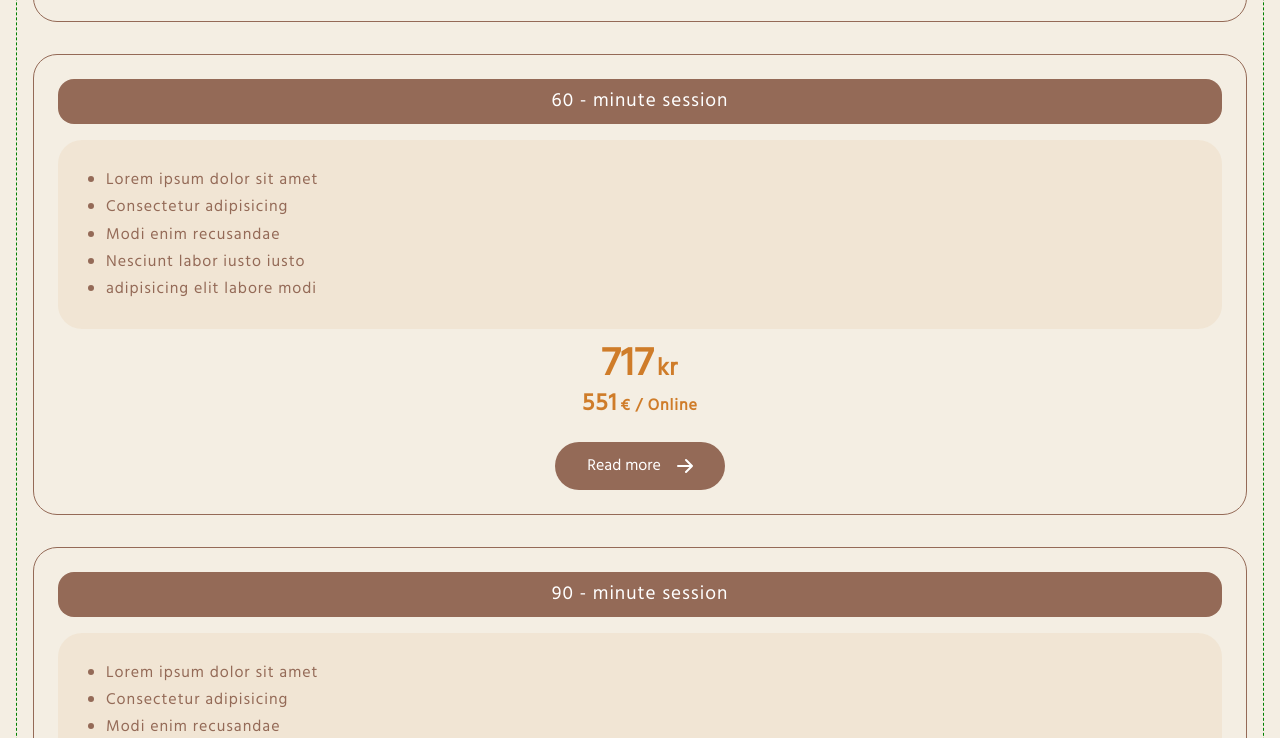
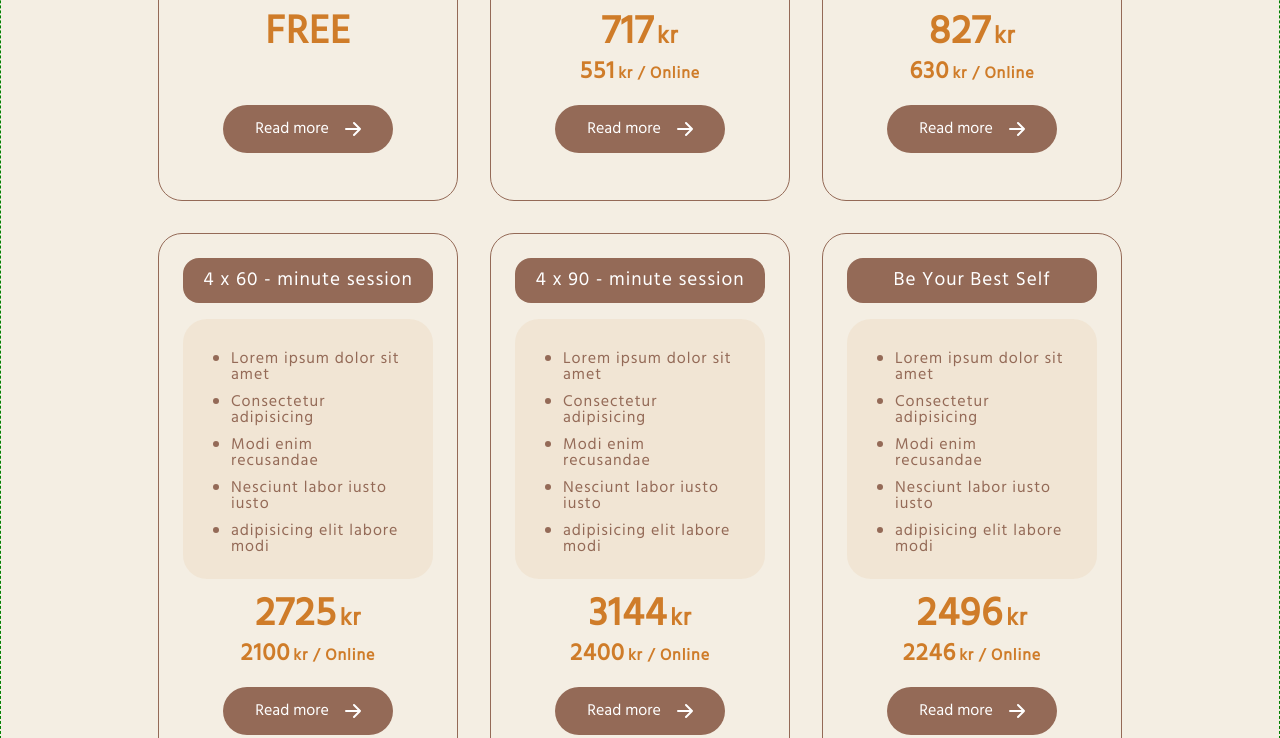
Before and after one commit to aehaidara/aehaidara.github.io, a website: page src/prices.html in a window 1280 px wide. Shown: the part 1307-2045 px from the top of the page. Drawn offline with nearby package versions, Linux system fonts and the light colour scheme; files that its build step writes are made by us from their sources; files whose address does not match are found by name.

Commit message:
tablet, desktop and wide done

```diff
--- a/src/prices.html
+++ b/src/prices.html
@@ -78,6 +78,7 @@
                         </div>
 
                         <!-- toggle btn -->
+                        <div class="prices__wrapper">
                             <div class="prices__card">
                                 <div class="prices__body">
                                     <h2 class="prices__title">Introduction Call</h2>
@@ -93,7 +94,7 @@
                                     </div>
                                 </div>
                                 <div class="prices__price">
-                                <p class="prices__price-in-kr price">FREE</p>
+                                    <p class="prices__price-in-kr">FREE</p>
                                 </div>
                                 <div class="prices__btn">
                                     <custom-button path="#" label="Read more"></custom-button>
@@ -117,7 +118,7 @@
                                 </div>
                                 <div class="prices__price">
                                     <p class="prices__price-in-kr price" data-kr="717" data-eur="96">717<span>kr</span></p>
-                                <p class="prices__price-in-eur price" data-kr="551" data-eur="74">551<span>€ / Online</span></p>
+                                    <p class="prices__price-in-eur price" data-kr="551" data-eur="74">551<span>kr / Online</span></p>
                                 </div>
                                 <div class="prices__btn">
                                     <custom-button path="#" label="Read more"></custom-button>
@@ -141,7 +142,7 @@
                                 </div>
                                 <div class="prices__price">
                                     <p class="prices__price-in-kr price" data-kr="827" data-eur="111">827<span>kr</span></p>
-                                <p class="prices__price-in-eur price" data-kr="630" data-eur="85">630<span>€ / Online</span></p>
+                                    <p class="prices__price-in-eur price" data-kr="630" data-eur="85">630<span>kr / Online</span></p>
                                 </div>
                                 <div class="prices__btn">
                                     <custom-button path="#" label="Read more"></custom-button>
@@ -165,7 +166,7 @@
                                 </div>
                                 <div class="prices__price">
                                     <p class="prices__price-in-kr price" data-kr="2725" data-eur="365">2725<span>kr</span></p>
-                                <p class="prices__price-in-eur price" data-kr="2100" data-eur="281">2100<span>€ / Online</span></p>
+                                    <p class="prices__price-in-eur price" data-kr="2100" data-eur="281">2100<span>kr / Online</span></p>
                                 </div>
                                 <div class="prices__btn">
                                     <custom-button path="#" label="Read more"></custom-button>
@@ -189,7 +190,7 @@
                                 </div>
                                 <div class="prices__price">
                                     <p class="prices__price-in-kr price" data-kr="3144" data-eur="422">3144<span>kr</span></p>
-                                <p class="prices__price-in-eur price" data-kr="2400" data-eur="322">2400<span>€ / Online</span></p>
+                                    <p class="prices__price-in-eur price" data-kr="2400" data-eur="322">2400<span>kr / Online</span></p>
                                 </div>
                                 <div class="prices__btn">
                                     <custom-button path="#" label="Read more"></custom-button>
@@ -213,10 +214,11 @@
                                 </div>
                                 <div class="prices__price">
                                     <p class="prices__price-in-kr price" data-kr="2496" data-eur="334">2496<span>kr</span></p>
-                                <p class="prices__price-in-eur price" data-kr="2246" data-eur="301">2246<span>€ / Online</span></p>
+                                    <p class="prices__price-in-eur price" data-kr="2246" data-eur="301">2246<span>kr / Online</span></p>
                                 </div>
                                 <div class="prices__btn">
                                     <custom-button path="#" label="Read more"></custom-button>
+                                </div>
                             </div>
                         </div>
                     </section>
@@ -224,12 +226,12 @@
                     <!-- *********************************  FOR BUSINESSES  ********************************* -->
                     <section class="businesses">
                         <div class="businesses__image-wide-screen">
-                            <img src="" alt="">
+                            <img src="./assets/images/prices/businesses-wide.jpg" alt="">
                         </div>
                         <div class="businesses__wrapper">
                             <h1 class="businesses__title">For Businesses</h1>
                             <div class="businesses__image-small-screen">
-                                <img src="./assets/images/prices/businesses.jpg" alt="">
+                                <img src="./assets/images/prices/businesses-small.jpg" alt="">
                             </div>
                             <p>Lorem ipsum dolor sit amet consectetur
                                 adipisicing elit. Et expedita,
@@ -258,7 +260,6 @@
                             <span class="auther"> Erik Garcia </span>
                         </div>
                     </section>
-
                 </div>
                 <!-- *********************************  FOOTER  ********************************* -->
                 <div class="footer meet-your-coach-footer">
--- a/src/sass/base/_common.scss
+++ b/src/sass/base/_common.scss
@@ -173,7 +173,7 @@
 
     &__wrapper {
         @include mq.mq($from: mobileLandscape) {
-            padding: 0 1rem;
+            // padding: 0 1rem;
         }
     }
     .page-image-front {
--- a/src/sass/components/_nav.scss
+++ b/src/sass/components/_nav.scss
@@ -9,7 +9,7 @@ nav {
     font-family: $font-family-hind;
     background: $color-primary-beige;
 
-    z-index: 100;
+    z-index: 20;
 
     .logo {
         width: 6rem;
--- a/src/sass/layout/_grid.scss
+++ b/src/sass/layout/_grid.scss
@@ -9,6 +9,7 @@
         margin-top: $section-margin-top-mobile;
         @include mq.mq($from: tablet) {
             margin: 3rem 0;
+            margin-bottom: 6rem;
         }
     }
 
--- a/src/sass/pages/_prices.scss
+++ b/src/sass/pages/_prices.scss
@@ -7,8 +7,16 @@
     flex-direction: column;
     align-items: center;
     width: 100%;
+    overflow: hidden;
     padding: 0 1rem;
     gap: 2rem;
+
+    @include mq.mq($from: mobileLandscape) {
+    }
+    @include mq.mq($from: wide) {
+        padding: 0 10rem;
+        padding-bottom: 4rem;
+    }
 
     &__currency-wrapper {
         @include flex-col-center;
@@ -48,15 +56,33 @@
         }
     }
 
+    &__wrapper {
+        display: flex;
+        flex-direction: row;
+        flex-wrap: wrap;
+        justify-content: center;
+
+        width: 100%;
+        gap: 2rem;
+    }
+
     &__card {
         display: flex;
         flex-direction: column;
         align-items: center;
-        width: 100%;
+        max-width: 300px;
         padding: 1.5rem;
         border: 1px solid $color-primary-brown;
         border-radius: 1.5rem;
         gap: 1.5rem;
+        height: 550px;
+        @include mq.mq($from: mobileLandscape) {
+            width: calc(50% - 17px);
+        }
+        @include mq.mq($from: wide) {
+
+        }
+
     }
 
     &__body {
@@ -85,6 +111,7 @@
         background: $color-tertiary-orange-brown;
         padding: 2rem;
         border-radius: 1.5rem;
+        height: 260px;
         ul {
             display: flex;
             flex-direction: column;
@@ -100,6 +127,7 @@
         @include flex-col-center;
         gap: 0.7rem;
         color: $color-secondary-orange;
+        height: 60px;
     }
 
     &__price-in-kr {
@@ -122,18 +150,73 @@
 }
 
 .businesses {
+    position: relative;
     background: $color-secondary-dark-green;
     color: $color-primary-white;
     padding: 2rem 1rem;
     text-align: center;
 
+    @include mq.mq($from: mobileLandscape) {
+        display: grid;
+        grid-template-columns: 1fr 1fr;
+        gap: 2rem;
+        padding: 2rem 1rem;
+
+    }
+    @include mq.mq($from: wide) {
+        display: flex;
+        flex-direction: column;
+        justify-content: flex-end;
+        align-items: flex-end;
+        padding: 5rem 0;
+    }
+
     &__wrapper {
         @include flex-col-center;
         gap: 2rem;
+
+        @include mq.mq($from: mobileLandscape) {
+            justify-content: center;
+        }
+
+        @include mq.mq($from: wide) {
+           width: 30%;
+           margin-right: 12rem;
+        }
+    }
+
+    &__image-wide-screen {
+        display: none;
+        @include mq.mq($from: mobileLandscape) {
+            display: block;
+            width: 100%;
+            img {
+                width: 100%;
+                object-fit: contain;
+                border-radius: 1.5rem;
+            }
+        }
+        @include mq.mq($from: wide) {
+            position: absolute;
+            left: 12rem;
+            top: -4rem;
+            max-width: 500px;
+            img {
+                width: 100%;
+                object-fit: contain;
+                border-radius: 1.5rem;
+                border-radius: 50%;
+                border: 5px solid $color-primary-beige;
+            }
+        }
     }
 
     &__image-small-screen {
         width: 100%;
+
+        @include mq.mq($from: mobileLandscape) {
+            display: none;
+        }
         img {
             width: 100%;
             object-fit: contain;
@@ -147,6 +230,19 @@
     margin-bottom: 3rem;
     padding: 0 1rem;
     text-align: center;
+
+    @include mq.mq($from: mobileLandscape) {
+        padding: 2rem 5rem;
+    }
+
+    @include mq.mq($from: desktop) {
+        padding: 2rem 15rem;
+    }
+
+    @include mq.mq($from: wide) {
+       padding: 3rem 25rem;
+    }
+
     &__wrapper {
         @include flex-col-center;
         gap: 1rem;
```
Also changed, not shown: public/prices.html (+10 -9 lines), public/assets/images/prices/businesses-small.jpg (renamed from public/assets/images/prices/businesses.jpg), public/assets/images/prices/businesses-wide.jpg (added), public/css/style.css. Lines whose indentation alone changed are shown as unchanged.
